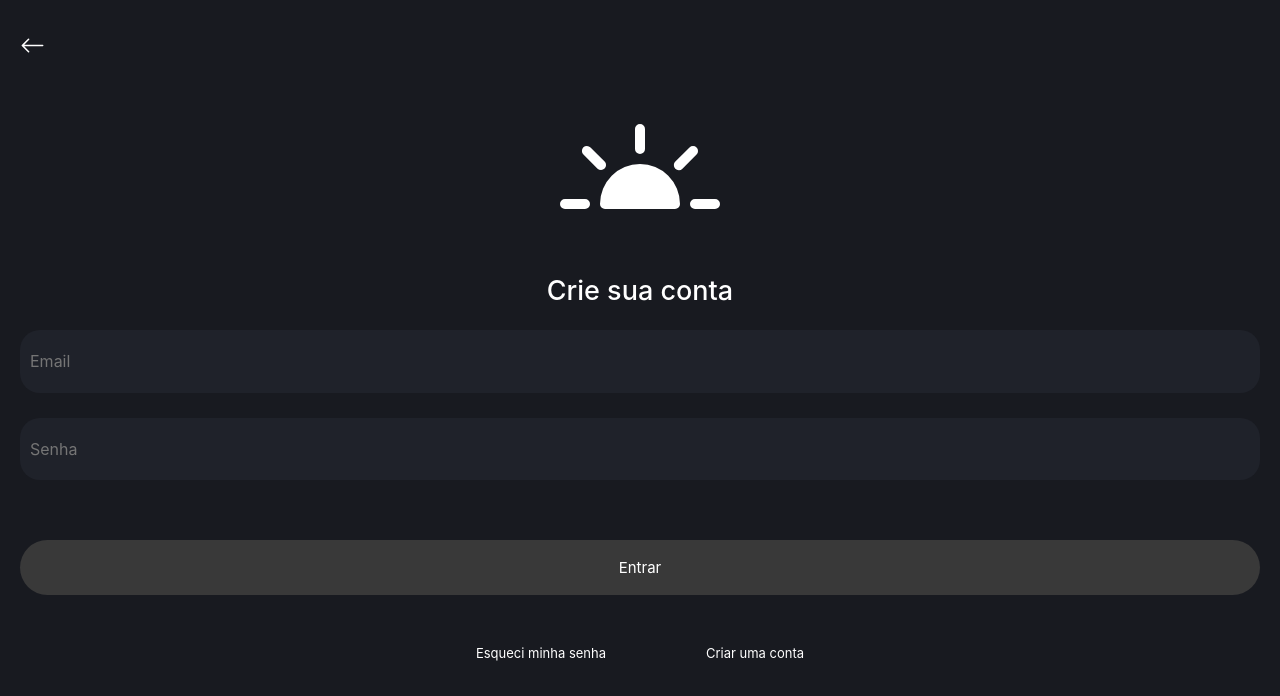
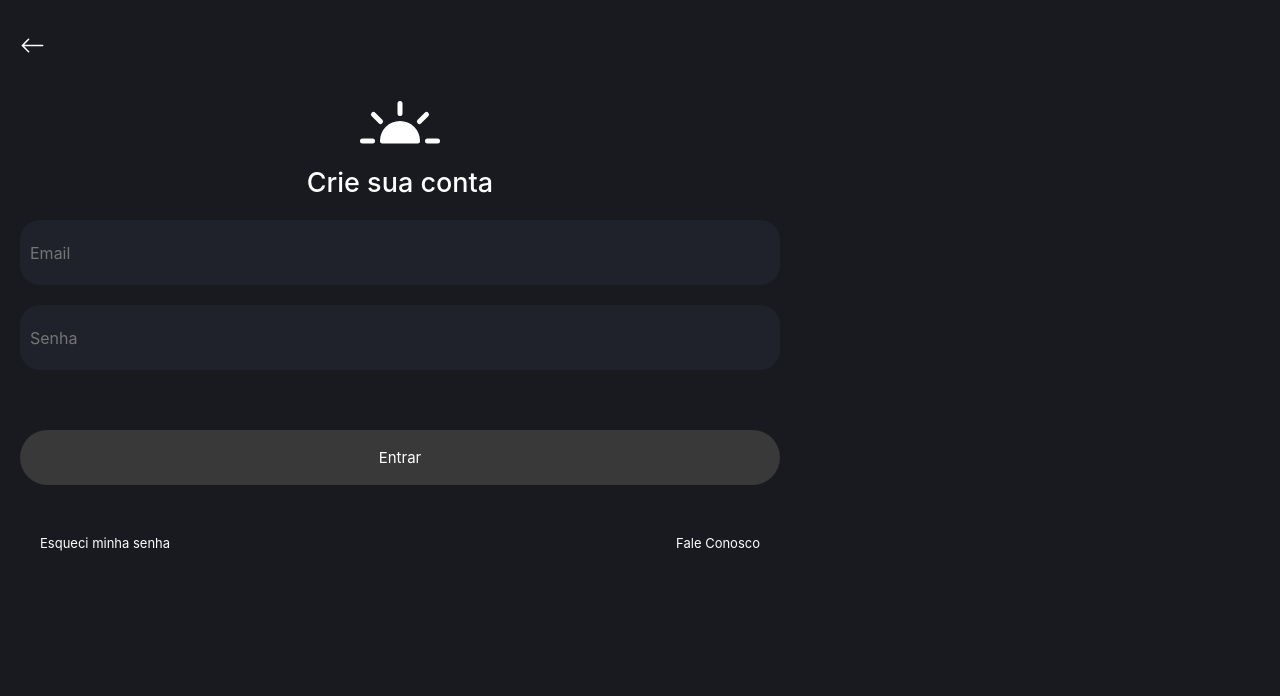
Before and after one commit to KhawanC/drop_shipping-front, a React (Create React App) app: page /login in a window 1280 px wide. Shown: the top 696 px of the page. Built offline with nearby package versions, Linux system fonts and the light colour scheme.

Commit message:
cards de itens, página home elástica, alterando fonte, bug no gap para iOS

```diff
--- a/package.json
+++ b/package.json
@@ -3,6 +3,10 @@
   "version": "0.1.0",
   "private": true,
   "dependencies": {
+    "@emotion/react": "^11.9.3",
+    "@emotion/styled": "^11.9.3",
+    "@mui/icons-material": "^5.8.4",
+    "@mui/material": "^5.9.0",
     "@testing-library/jest-dom": "^5.16.4",
     "@testing-library/react": "^13.3.0",
     "@testing-library/user-event": "^13.5.0",
--- /dev/null
+++ b/src/Components/ItemPaginaHome/index.js
@@ -0,0 +1,16 @@
+import React from 'react';
+import './style.css'
+
+export const ItemPaginaHome = (props) => {
+    return(
+        <div className='containerItenPaginaHome'>
+            <div className='boxImagemItemPaginaHome'>
+                <img className='imagemItemPaginaHome' src='https://flamengo.vteximg.com.br/arquivos/ids/164057-1000-1000/HA8342-1.png?v=637807273095830000'/>
+            </div>
+            <div className='boxDescPrecoItemPaginaHome'>
+                <p className='tituloItemPaginaHome'>Nome do Item</p>
+                <p className='precoItemPaginaHome'>R$250,00</p>
+            </div>
+        </div>
+    );
+};
--- /dev/null
+++ b/src/Components/ItemPaginaHome/style.css
@@ -0,0 +1,51 @@
+.containerItenPaginaHome {
+    display: flex;
+    flex-direction: column;
+
+    width: 14em;
+    height: 18em;
+
+    padding: 5px;
+}
+
+.boxImagemItemPaginaHome {
+    display: flex;
+
+    background-color: #35383f;
+    border-radius: 25px;
+
+    width: 100%;
+    height: 65%;
+
+    justify-content: center;
+    align-items: center;
+}
+
+.boxDescPrecoItemPaginaHome {
+    display: flex;
+    flex-direction: column;
+
+    width: 100%;
+    height: 35%;
+
+    justify-content: space-evenly;
+}
+
+.imagemItemPaginaHome {
+    width: 10em;
+    height: 10em;
+}
+
+.tituloItemPaginaHome {
+    color: white;
+
+    font-weight: 600;
+    font-size: 11px;
+}
+
+.precoItemPaginaHome {
+    color: white;
+
+    font-size: 13px;
+    font-weight: 700;
+}
--- a/src/Components/SideBar/index.js
+++ b/src/Components/SideBar/index.js
@@ -1,5 +1,5 @@
 import React, { useState } from 'react';
-import './style.css'
+import './sideBar.css'
 import { AiOutlineClose } from 'react-icons/ai'
 
 export const SideBar = (props) => {
@@ -20,7 +20,7 @@ export const SideBar = (props) => {
                     <span className='textBoxNavigation'>Carrinho</span>
                     <span className='textBoxNavigation'>Fale Conosco</span>
                 </div> : <div className='boxNavigation'>
-                    <span className='textBoxNavigation'>Registrar-se</span>
+                    <span className='textBoxNavigation' onClick={props.navegar}>Registrar-se</span>
                 </div>}
 
             </div>
--- a/src/GlobalStyle.css
+++ b/src/GlobalStyle.css
@@ -1,17 +1,22 @@
 :root {
   font-size: 62.5%;
-  --primary-color: #e7c891;
-  --background: #1a1a1a;
-  --secondary-color: #819cff;
-  --third-color: #456bf6;
+  --primary-color: #181a20;
+  --background: #35383f;
+  --secondary-color: #ffffff;
 }
 
 * {
   margin: 0;
   padding: 0;
   box-sizing: border-box;
-  font-family: -apple-system, BlinkMacSystemFont, sans-serif;
+  overscroll-behavior: unset;
+  font-family: -apple-system, BlinkMacSystemFont, "Segoe UI", Roboto, Oxygen, Ubuntu, Cantarell, "Open Sans",
+  "Helvetica Neue", sans-serif;
   -webkit-font-smoothing: antialiased;
   -moz-osx-font-smoothing: grayscale;
   text-rendering: optimizeLegibility;
 }
+
+body {
+  background-color: #181a20;
+}
--- a/src/Pages/Home/style.css
+++ b/src/Pages/Home/homeCss.css
@@ -1,7 +1,11 @@
-.container {
-    background-color: #181a20;
+.containerHome {
+    display: flex;
+    flex-direction: column;
+
     width: 100%;
-    height: 100vh;
+    min-height: 100vh;
+    max-height: max-content;
+
     padding: 20px;
 }
 
@@ -57,6 +61,18 @@
   justify-content: space-between;
 }
 
+.boxTextOfertas2 {
+  display: flex;
+
+  width: 100%;
+  height: 4.5em;
+
+  margin-top: 1.2em;
+
+  align-items: center;
+  justify-content: space-between;
+}
+
 .boxOfertaTituloMaior {
   color: white;
   font-size: 19px;
@@ -85,3 +101,16 @@
 
   justify-items: center;
 }
+
+.boxDisplayItensHome {
+  display: grid;
+  grid-template-columns: 1fr 1fr;
+
+  width: 100%;
+  max-height: max-content;
+
+  padding: 10px;
+
+  align-items: center;
+  justify-items: center;
+}
--- a/src/Pages/Home/index.js
+++ b/src/Pages/Home/index.js
@@ -1,5 +1,5 @@
 import React, { useState } from 'react';
-import './style.css'
+import './homeCss.css'
 import { AiOutlineHeart, AiOutlineBars} from 'react-icons/ai'
 import { MdOutlineNotifications } from 'react-icons/md';
 import { Box, Carousel, Image, TextInput } from 'grommet';
@@ -8,6 +8,7 @@ import { Search } from 'grommet-icons';
 import { IconeCategoria } from '../../Components/IconeCategoria';
 import { LoadingScreen } from '../../Components/LoadingScreen';
 import { SideBar } from '../../Components/SideBar';
+import { ItemPaginaHome } from '../../Components/ItemPaginaHome';
 
 export const Home = (props) => {
 
@@ -17,10 +18,7 @@ export const Home = (props) => {
     let navigate = useNavigate();
 
     function navegarCadastro() {
-        setLoading(true)
-        setTimeout(function() {
-            navigate('/login')
-        }, 800)
+        navigate('/login')
     }
 
     function closeHandle() {
@@ -28,7 +26,7 @@ export const Home = (props) => {
     }
 
     return(
-        <div className='container'>
+        <div className='containerHome'>
             <div className='homeHeader'>
                 <AiOutlineBars
                     className='iconSideBar'
@@ -80,8 +78,22 @@ export const Home = (props) => {
                 <IconeCategoria/>
                 <IconeCategoria/>
             </div>
+            <div className='boxTextOfertas2'>
+                <p className='boxOfertaTituloMaior'>Mais Populares</p>
+                <p className='boxOfertaTituloMenor'>Ver todas</p>
+            </div>
+            <div className='boxDisplayItensHome'>
+                <ItemPaginaHome/>
+                <ItemPaginaHome/>
+                <ItemPaginaHome/>
+                <ItemPaginaHome/>
+                <ItemPaginaHome/>
+                <ItemPaginaHome/>
+                <ItemPaginaHome/>
+                <ItemPaginaHome/>
+            </div>
             {isLoading ? <LoadingScreen/> : <div></div>}
-            {isSideBarOpen ? <SideBar loggado={isLoggado} handleClose={closeHandle}/> : <div></div>}
+            {isSideBarOpen ? <SideBar loggado={isLoggado} handleClose={closeHandle} navegar={navegarCadastro}/> : <div></div>}
         </div>
     );
 };
--- a/src/Pages/Login/index.js
+++ b/src/Pages/Login/index.js
@@ -1,5 +1,5 @@
 import React, { useState } from 'react'
-import './style.css'
+import './loginCss.css'
 import { BsArrowLeft, BsBrightnessAltHighFill } from "react-icons/bs";
 import { useNavigate } from 'react-router-dom';
 
@@ -9,7 +9,7 @@ export const Login = () => {
     let navigate = useNavigate();
 
     return(
-        <div className='container'>
+        <div className='containerLogin'>
             <div className='boxVoltar'>
                 <BsArrowLeft className='botaoVoltar' onClick={() => navigate('/')}/>
             </div>
@@ -32,8 +32,8 @@ export const Login = () => {
                 <button className='botaoEntrar'>Entrar</button>
 
                 <div className='EsqueciCriar'>
-                    <p className='textoEsqueciCriar'>Esqueci minha senha</p>
-                    <p className='textoEsqueciCriar'>Criar uma conta</p>
+                    <p className='textoEsqueciCriar' style={{marginLeft:'20px'}}>Esqueci minha senha</p>
+                    <p className='textoEsqueciCriar' style={{marginRight:'20px'}}>Fale Conosco</p>
                 </div>
             </div>
         </div>
--- a/src/Pages/Login/style.css
+++ b/src/Pages/Login/loginCss.css
@@ -1,7 +1,7 @@
-.container {
-    background-color: #181a20;
+.containerLogin {
     width: 100%;
-    height: 100vh;
+    max-width: 100vh;
+
     padding: 20px;
 }
 
@@ -33,15 +33,13 @@
     justify-content: center;
 
     width: 100%;
-    height: 26em;
-
-    gap: 2em;
+    height: 15em;
 }
 
 .imagemLogo {
     color: white;
-    width: 160px;
-    height: 160px;
+    width: 80px;
+    height: 80px;
 }
 
 .tituloLogo {
@@ -49,6 +47,8 @@
 
     font-weight: 500;
     font-size: 27px;
+
+    margin-bottom: 5px;
 }
 
 .boxInput {
@@ -58,9 +58,7 @@
     width: 100%;
     height: 15em;
 
-    justify-content: center;
-
-    gap: 25px;
+    justify-content: space-between;
 }
 
 .inputStyle {
@@ -108,10 +106,8 @@
 .EsqueciCriar {
     display: flex;
 
-    justify-content: center;
+    justify-content: space-between;
     align-items: center;
-
-    gap: 10em;
 
     margin-top: 5em;
 }
```
Also changed, not shown: src/Components/SideBar/sideBar.css (renamed from src/Components/SideBar/style.css), 1 other file (tests, documents, lock files or other folders).
